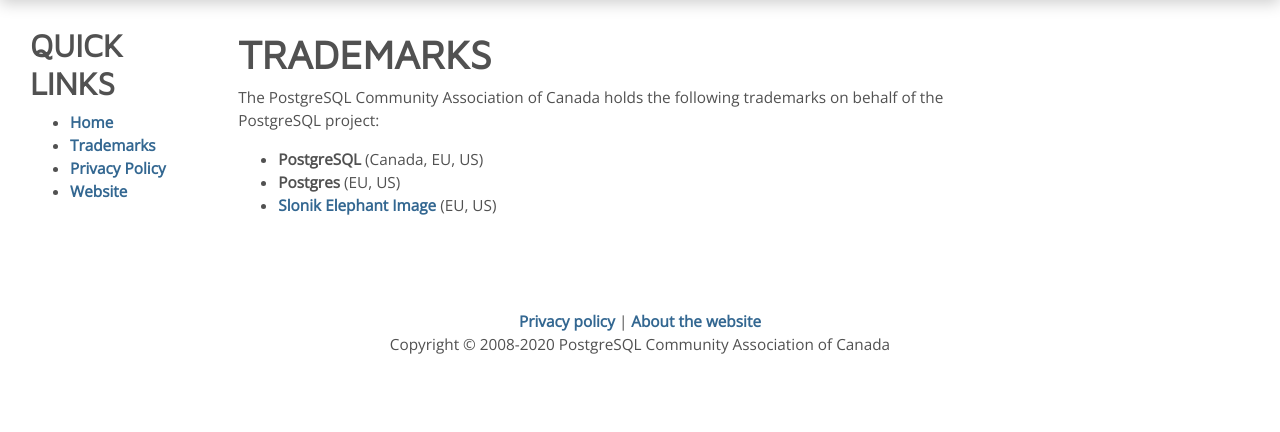
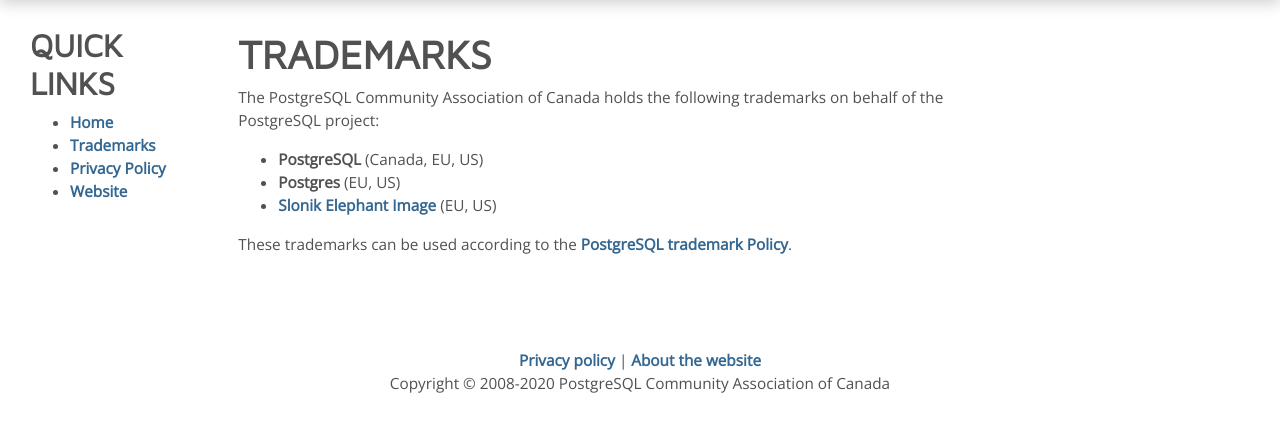
Before and after one commit to missusmy/pgcac-website, a Python web app: template templates/pages/trademarks/list.html in a window 1280 px wide. Shown: the part 55-487 px from the top of the page. Run offline with Jinja, Linux system fonts and the light colour scheme; the template is opened without the code that fills it, so the values that code supplies are empty; some libraries are stand-ins or nearby versions.

Commit message:
Add a link to the trademark policy.

```diff
--- a/templates/pages/trademarks/list.html
+++ b/templates/pages/trademarks/list.html
@@ -16,4 +16,9 @@
     <li><a href="/static/img/slonik_mark.svg">Slonik Elephant Image</a> (EU, US)</li>
   </ul>
 </p>
+<p>
+  These trademarks can be used according to the
+  <a href="https://www.postgresql.org/about/policies/trademarks/"> PostgreSQL
+    trademark Policy</a>.
+  </p>
 {%endblock%}
```
